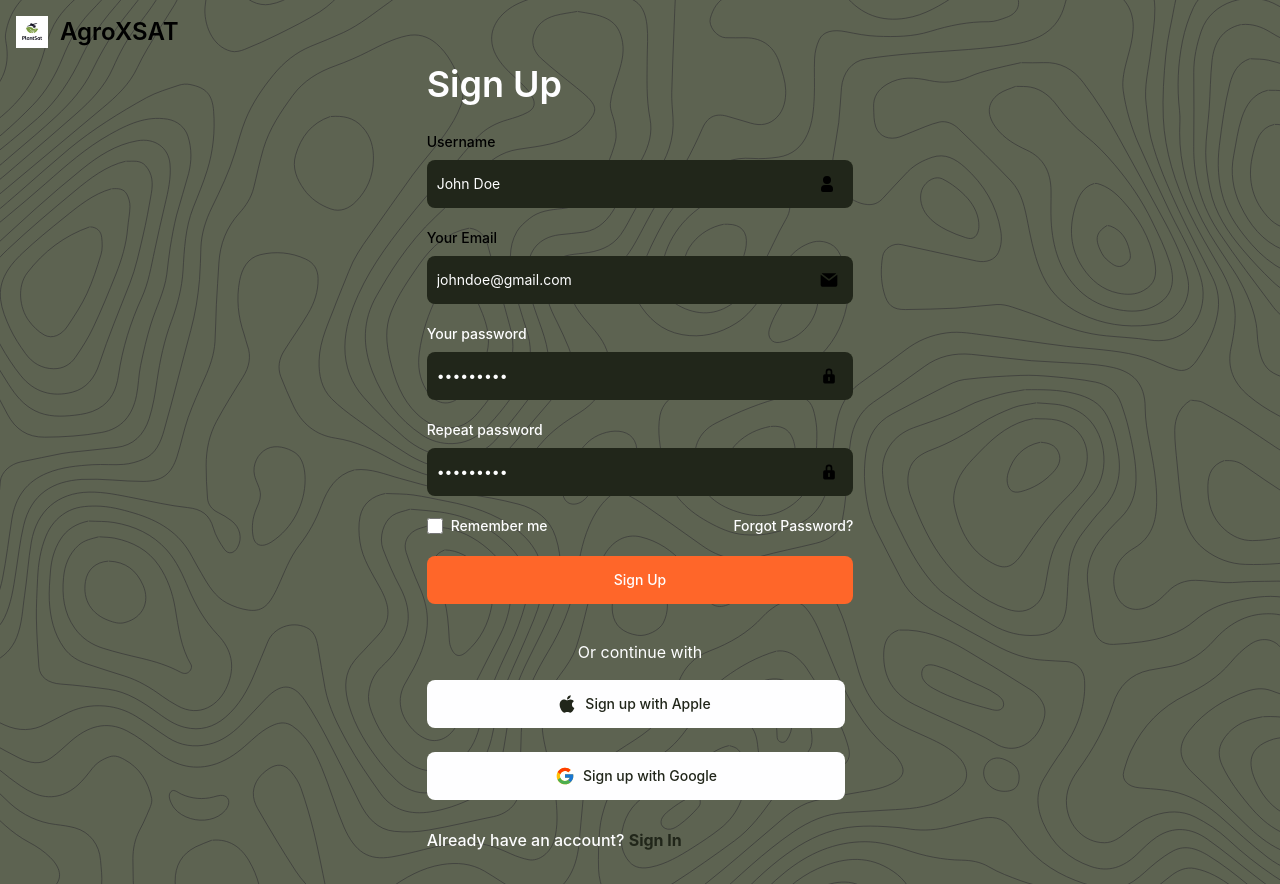
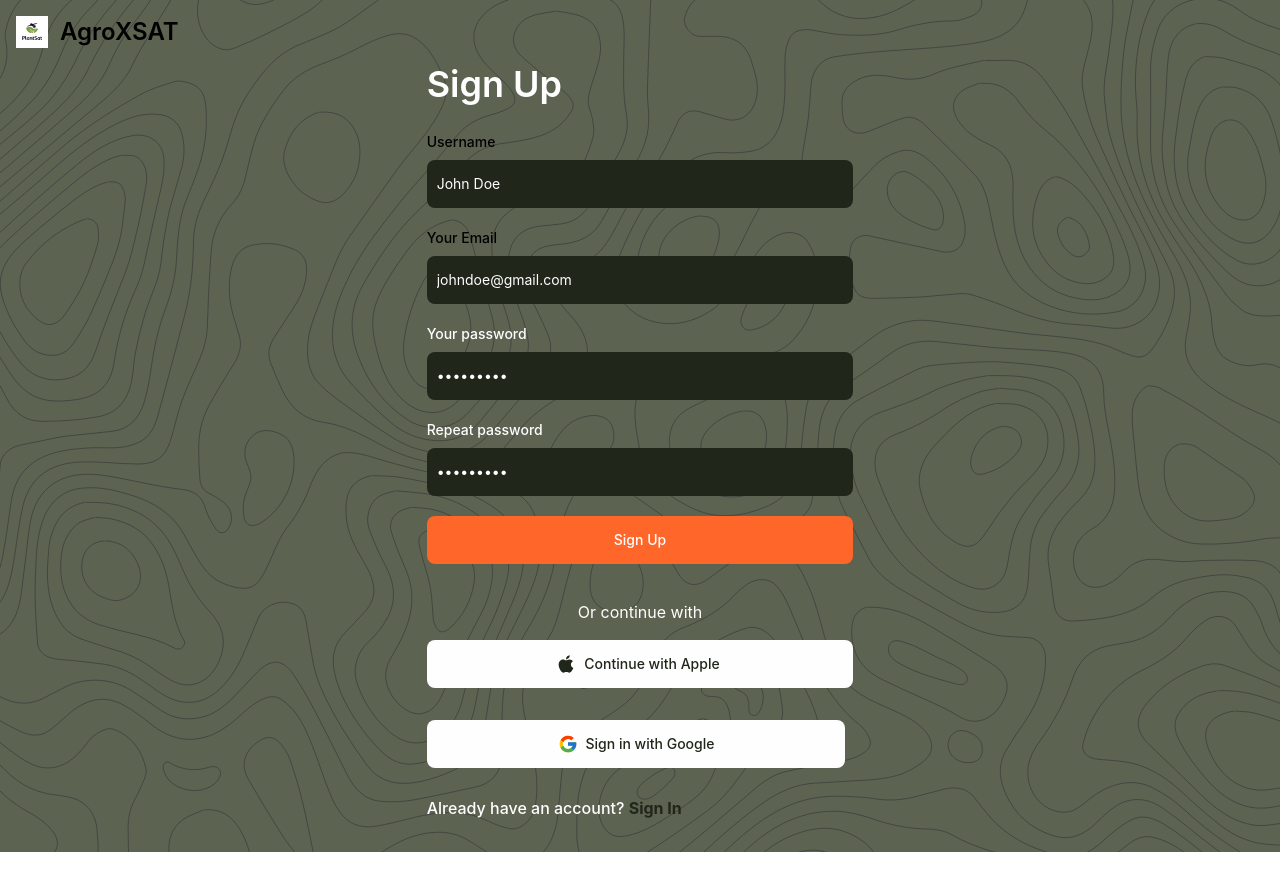
Before and after one commit to CommsJKUAT/AgroXSAT, a React (Vite) app in the folder AgritechSat/frontend/: page / in a window 1280 px wide. After the commit the page ends 852 px from the top, so only its background shows below. Built offline with nearby package versions, Linux system fonts and the light colour scheme.

Commit message:
Sign up configured and linked

```diff
--- a/AgritechSat/frontend/src/pages/@auth/register/register.jsx
+++ b/AgritechSat/frontend/src/pages/@auth/register/register.jsx
@@ -6,17 +6,18 @@
   const [email, setEmail] = useState('');
   const [password, setPassword] = useState('');
   const [confirmPassword, setConfirmPassword] = useState('');
+  const [errorMessage, setErrorMessage] = useState('');
 
   const handleSubmit = async (e) => {
     e.preventDefault();
 
-    // Check if passwords match
+    setErrorMessage('');
+
     if (password !== confirmPassword) {
-      alert("Passwords do not match");
+      setErrorMessage("Passwords do not match");
       return;
     }
 
-    // Create the data object to send to the backend
     const data = {
       username,
       email,
@@ -39,12 +40,12 @@
         alert("Registration successful");
       } else {
         // Handle errors returned from the backend
-        alert(result.message || "Registration failed");
+        setErrorMessage(result.message || "Registration failed");
       }
     } catch (error) {
       // Handle network or other errors
       console.error("Error:", error);
-      alert("An error occurred during registration");
+      setErrorMessage("An error occurred during registration");
     }
   };
 
@@ -57,162 +58,75 @@
             Sign Up
           </h1>
         </div>
-        <form className=" w-1/3 2xl:w-1/4 ">
+        <form className="w-1/3 2xl:w-1/4" onSubmit={handleSubmit}>
           <div className="my-5">
-            <label
-              for="email-address-icon"
-              class="block mb-2 text-sm font-medium text-gray-900 dark:text-white"
-            >
+            <label htmlFor="username" className="block mb-2 text-sm font-medium text-gray-900 dark:text-white">
               Username
             </label>
-            <div class="relative">
+            <div className="relative">
               <input
                 type="text"
-                id="email-address-icon"
+                id="username"
+                value={username}
+                onChange={(e) => setUsername(e.target.value)}
                 className="text-white bg-black-olive text-sm rounded-lg focus:ring-black-olive focus:border-black-olive block w-full ps-2.5 p-3.5 placeholder-white"
                 placeholder="John Doe"
+                required
               />
-              <div class="absolute inset-y-0 end-0 flex items-center pe-3.5 pointer-events-none">
-                <svg
-                  class="w-6 h-6 text-gray-800 dark:text-white"
-                  aria-hidden="true"
-                  xmlns="http://www.w3.org/2000/svg"
-                  width="24"
-                  height="24"
-                  fill="currentColor"
-                  viewBox="0 0 24 24"
-                >
-                  <path
-                    fill-rule="evenodd"
-                    d="M12 4a4 4 0 1 0 0 8 4 4 0 0 0 0-8Zm-2 9a4 4 0 0 0-4 4v1a2 2 0 0 0 2 2h8a2 2 0 0 0 2-2v-1a4 4 0 0 0-4-4h-4Z"
-                    clip-rule="evenodd"
-                  />
-                </svg>
-              </div>
             </div>
           </div>
           <div className="my-5">
-            <label
-              for="email-address-icon"
-              class="block mb-2 text-sm font-medium text-gray-900 dark:text-white"
-            >
+            <label htmlFor="email" className="block mb-2 text-sm font-medium text-gray-900 dark:text-white">
               Your Email
             </label>
-            <div class="relative">
+            <div className="relative">
               <input
                 type="email"
-                id="email-address-icon"
+                id="email"
+                value={email}
+                onChange={(e) => setEmail(e.target.value)}
                 className="text-white bg-black-olive text-sm rounded-lg focus:ring-black-olive focus:border-black-olive block w-full ps-2.5 p-3.5 placeholder-white"
                 placeholder="johndoe@gmail.com"
+                required
               />
-              <div class="absolute inset-y-0 end-0 flex items-center pe-3.5 pointer-events-none">
-                <svg
-                  class="w-5 h-5 text-gray-800 dark:text-white"
-                  aria-hidden="true"
-                  xmlns="http://www.w3.org/2000/svg"
-                  width="24"
-                  height="24"
-                  fill="currentColor"
-                  viewBox="0 0 24 24"
-                >
-                  <path d="M2.038 5.61A2.01 2.01 0 0 0 2 6v12a2 2 0 0 0 2 2h16a2 2 0 0 0 2-2V6c0-.12-.01-.238-.03-.352l-.866.65-7.89 6.032a2 2 0 0 1-2.429 0L2.884 6.288l-.846-.677Z" />
-                  <path d="M20.677 4.117A1.996 1.996 0 0 0 20 4H4c-.225 0-.44.037-.642.105l.758.607L12 10.742 19.9 4.7l.777-.583Z" />
-                </svg>
-              </div>
             </div>
           </div>
           <div className="my-5">
-            <label
-              for="password"
-              className="block mb-2 text-sm font-medium text-white"
-            >
+            <label htmlFor="password" className="block mb-2 text-sm font-medium text-white">
               Your password
             </label>
-            <div class="relative">
+            <div className="relative">
               <input
                 type="password"
                 id="password"
+                value={password}
+                onChange={(e) => setPassword(e.target.value)}
                 className="text-white bg-black-olive text-sm rounded-lg focus:ring-black-olive focus:border-black-olive block w-full ps-2.5 p-3.5 placeholder-white"
                 placeholder="•••••••••"
                 required
               />
-              <div class="absolute inset-y-0 end-0 flex items-center pe-3.5 pointer-events-none">
-                <svg
-                  class="w-5 h-5 text-gray-800 dark:text-white"
-                  aria-hidden="true"
-                  xmlns="http://www.w3.org/2000/svg"
-                  width="24"
-                  height="24"
-                  fill="currentColor"
-                  viewBox="0 0 24 24"
-                >
-                  <path
-                    fill-rule="evenodd"
-                    d="M8 10V7a4 4 0 1 1 8 0v3h1a2 2 0 0 1 2 2v7a2 2 0 0 1-2 2H7a2 2 0 0 1-2-2v-7a2 2 0 0 1 2-2h1Zm2-3a2 2 0 1 1 4 0v3h-4V7Zm2 6a1 1 0 0 1 1 1v3a1 1 0 1 1-2 0v-3a1 1 0 0 1 1-1Z"
-                    clip-rule="evenodd"
-                  />
-                </svg>
-              </div>
             </div>
           </div>
           <div className="my-5">
-            <label
-              for="password"
-              className="block mb-2 text-sm font-medium text-white"
-            >
+            <label htmlFor="confirm-password" className="block mb-2 text-sm font-medium text-white">
               Repeat password
             </label>
-            <div class="relative">
+            <div className="relative">
               <input
                 type="password"
-                id="password2"
+                id="confirm-password"
+                value={confirmPassword}
+                onChange={(e) => setConfirmPassword(e.target.value)}
                 className="text-white bg-black-olive text-sm rounded-lg focus:ring-black-olive focus:border-black-olive block w-full ps-2.5 p-3.5 placeholder-white"
                 placeholder="•••••••••"
                 required
               />
-              <div class="absolute inset-y-0 end-0 flex items-center pe-3.5 pointer-events-none">
-                <svg
-                  class="w-5 h-5 text-gray-800 dark:text-white"
-                  aria-hidden="true"
-                  xmlns="http://www.w3.org/2000/svg"
-                  width="24"
-                  height="24"
-                  fill="currentColor"
-                  viewBox="0 0 24 24"
-                >
-                  <path
-                    fill-rule="evenodd"
-                    d="M8 10V7a4 4 0 1 1 8 0v3h1a2 2 0 0 1 2 2v7a2 2 0 0 1-2 2H7a2 2 0 0 1-2-2v-7a2 2 0 0 1 2-2h1Zm2-3a2 2 0 1 1 4 0v3h-4V7Zm2 6a1 1 0 0 1 1 1v3a1 1 0 1 1-2 0v-3a1 1 0 0 1 1-1Z"
-                    clip-rule="evenodd"
-                  />
-                </svg>
-              </div>
             </div>
           </div>
-          <div class="flex items-start mb-5">
-            <div className="flex items-center justify-between h-5 w-full">
-              <div className="flex items-center ">
-                <input
-                  id="remember"
-                  type="checkbox"
-                  className="w-4 h-4 text-earth bg-earth border-earth rounded focus:ring-earth dark:focus:ring-earth"
-                  required
-                />
-                <label
-                  for="remember"
-                  className="ms-2 text-sm font-medium text-white"
-                >
-                  Remember me
-                </label>
-              </div>
-              <a href="/" className="text-sm font-medium text-white">
-                Forgot Password?
-              </a>
-            </div>
-          </div>
+          {errorMessage && <p className="text-red-500">{errorMessage}</p>}
           <button
             type="submit"
-            className="mb-4 text-white bg-giants-orange hover:bg-blue-800 focus:ring-4 focus:outline-none focus:ring-blue-300 font-medium rounded-lg text-sm w-full sm:w-full px-5 py-3.5 text-center dark:bg-blue-600 dark:hover:bg-blue-700 dark:focus:ring-blue-800"
+            className="mb-4 text-white bg-giants-orange hover:bg-blue-800 focus:ring-4 focus:outline-none focus:ring-blue-300 font-medium rounded-lg text-sm w-full sm:w-full px-5 py-3.5 text-center"
           >
             Sign Up
           </button>
@@ -220,24 +134,13 @@
             <p className="text-center text-white">Or continue with</p>
             <button
               type="button"
-              className="my-4 text-black-olive bg-white  focus:ring-4 focus:outline-none focus:ring-[#050708]/50 font-medium rounded-lg text-sm px-5 py-3.5 text-center inline-flex items-center justify-center me-2 mb-2"
+              className="my-4 text-black-olive bg-white focus:ring-4 focus:outline-none focus:ring-[#050708]/50 font-medium rounded-lg text-sm px-5 py-3.5 text-center inline-flex items-center justify-center"
             >
-              <svg
-                className="  w-5 h-5 me-2 -ms-1"
-                aria-hidden="true"
-                focusable="false"
-                data-prefix="fab"
-                data-icon="apple"
-                role="img"
-                xmlns="http://www.w3.org/2000/svg"
-                viewBox="0 0 384 512"
-              >
-                <path
-                  fill="currentColor"
-                  d="M318.7 268.7c-.2-36.7 16.4-64.4 50-84.8-18.8-26.9-47.2-41.7-84.7-44.6-35.5-2.8-74.3 20.7-88.5 20.7-15 0-49.4-19.7-76.4-19.7C63.3 141.2 4 184.8 4 273.5q0 39.3 14.4 81.2c12.8 36.7 59 126.7 107.2 125.2 25.2-.6 43-17.9 75.8-17.9 31.8 0 48.3 17.9 76.4 17.9 48.6-.7 90.4-82.5 102.6-119.3-65.2-30.7-61.7-90-61.7-91.9zm-56.6-164.2c27.3-32.4 24.8-61.9 24-72.5-24.1 1.4-52 16.4-67.9 34.9-17.5 19.8-27.8 44.3-25.6 71.9 26.1 2 49.9-11.4 69.5-34.3z"
-                ></path>
+
+              <svg className="w-5 h-5 me-2 -ms-1" aria-hidden="true" focusable="false" data-prefix="fab" data-icon="apple" role="img" xmlns="http://www.w3.org/2000/svg" viewBox="0 0 384 512">
+                <path fill="currentColor" d="M318.7 268.7c-.2-36.7 16.4-64.4 50-84.8-18.8-26.9-47.2-41.7-84.7-44.6-35.5-2.8-74.3 20.7-88.5 20.7-15 0-49.4-19.7-76.4-19.7C63.3 141.2 4 184.8 4 273.5q0 39.3 14.4 81.2c12.8 36.7 59 126.7 107.2 125.2 25.2-.6 43-17.9 75.8-17.9 31.8 0 48.3 17.9 76.4 17.9 48.6-.7 90.4-82.5 102.6-119.3-65.2-30.7-61.7-90-61.7-91.9zm-56.6-164.2c27.3-32.4 24.8-61.9 24-72.5-24.1 1.4-52 16.4-67.9 34.9-17.5 19.8-27.8 44.3-25.6 71.9 26.3-3.7 52.4-17.5 67.7-34.3z" />
               </svg>
-              Sign up with Apple
+              Continue with Apple
             </button>
             <button
               type="button"
@@ -269,7 +172,7 @@
                   d="M43.611,20.083H42V20H24v8h11.303c-0.792,2.237-2.231,4.166-4.087,5.571c0.001-0.001,0.002-0.001,0.003-0.002l6.19,5.238C36.971,39.205,44,34,44,24C44,22.659,43.862,21.35,43.611,20.083z"
                 ></path>
               </svg>
-              Sign up with Google
+              Sign in with Google
             </button>
           </div>
           <p className="font-medium text-white">
```
